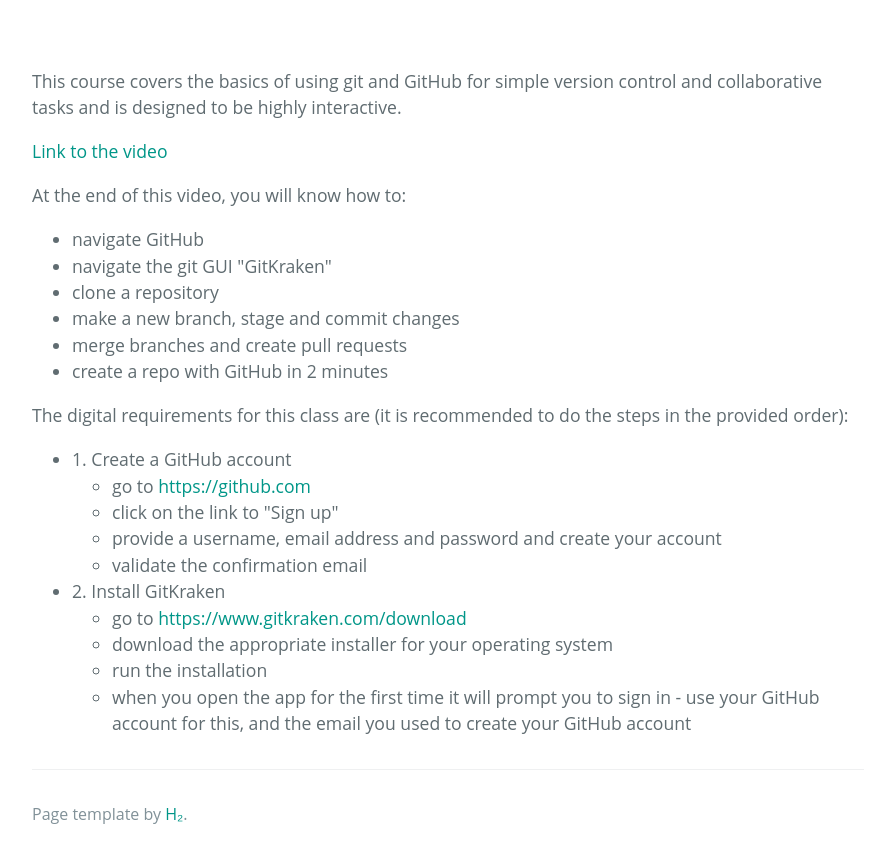
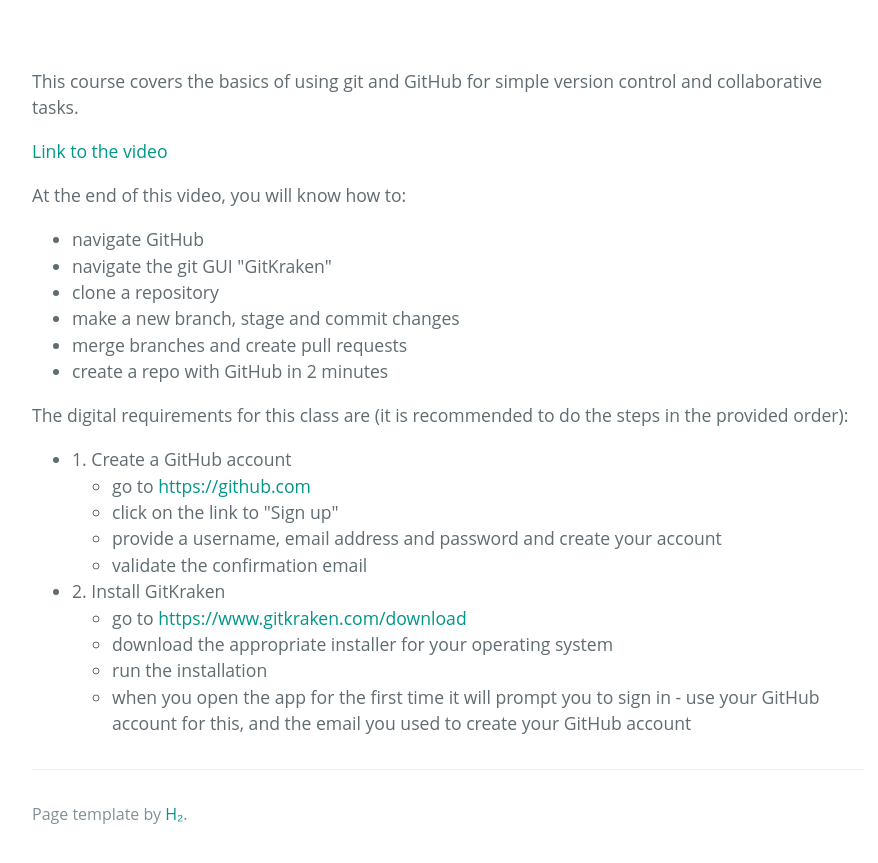
Before and after one commit to highconaotools/highconaotools.github.io, a Jekyll site: the page built from resources/git_introductory.html, in a window 1280 px wide and 1200 px high. Shown: the part 326-1189 px from the top of the window, without its empty margins (192-1070 px from the left). Built offline with Jekyll 4.4.1, drawn with Linux system fonts in a browser that asks for light colours; some web fonts are replaced.

Commit message:
Correct the mention "is designed to be highly interactive" in 'git_introductory.html'.

```diff
--- a/resources/git_introductory.html
+++ b/resources/git_introductory.html
@@ -3,7 +3,7 @@
 permalink: /resources/git_introductory.html
 ---
 
-<p>This course covers the basics of using git and GitHub for simple version control and collaborative tasks and is designed to be highly interactive.</p>
+<p>This course covers the basics of using git and GitHub for simple version control and collaborative tasks.</p>
 
 <p><a href="https://drive.google.com/file/d/1aPut8y_fDXhaPvDvBopHa9qQjRiBzn1B/view?usp=sharing" target="_blank">Link to the video</a></p>
 
```
